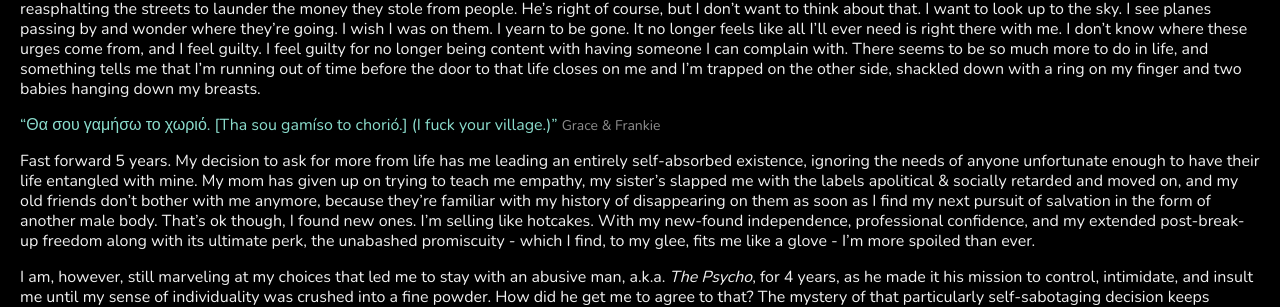
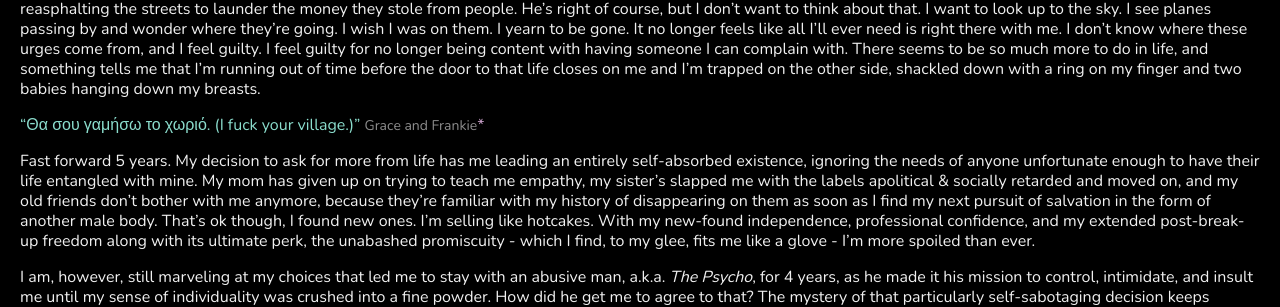
Before and after one commit to olivecarambola/logbook, a Jekyll site: the page built from _posts/2022-06-01-water.md, in a window 1280 px wide. Shown: the part 423-730 px from the top of the page. Built offline with Jekyll 4.4.1, drawn with Linux system fonts in a browser that asks for light colours; some web fonts are replaced.

Commit message:
Update 2022-06-01-water.md

```diff
--- a/_posts/2022-06-01-water.md
+++ b/_posts/2022-06-01-water.md
@@ -20,7 +20,7 @@
 
 Fast forward 4 years. I can't walk down the street without someone droning on and on by my side about how crappy the asphalt work is, and how the government keeps reasphalting the streets to launder the money they stole from people. He's right of course, but I don't want to think about that. I want to look up to the sky. I see planes passing by and wonder where they're going. I wish I was on them. I yearn to be gone. It no longer feels like all I'll ever need is right there with me. I don't know where these urges come from, and I feel guilty. I feel guilty for no longer being content with having someone I can complain with. There seems to be so much more to do in life, and something tells me that I'm running out of time before the door to that life closes on me and I'm trapped on the other side, shackled down with a ring on my finger and two babies hanging down my breasts.
 
-<span class="text-body-quote">"Θα σου γαμήσω το χωριό. [Tha sou gamíso to chorió.] (I fuck your village.)"</span> <span class="text-body-credit">Grace & Frankie</span>
+<span class="text-body-quote">"Θα σου γαμήσω το χωριό. (I fuck your village.)"</span> <span class="text-body-credit">Grace and Frankie</span><span class="annotated" data-note="[Tha sou gamíso to chorió.] From ''Grace and Frankie'' season 1, episode 9, ''The Invitation''.">*</span>
 
 Fast forward 5 years. My decision to ask for more from life has me leading an entirely self-absorbed existence, ignoring the needs of anyone unfortunate enough to have their life entangled with mine. My mom has given up on trying to teach me empathy, my sister's slapped me with the labels apolitical & socially retarded and moved on, and my old friends don't bother with me anymore, because they're familiar with my history of disappearing on them as soon as I find my next pursuit of salvation in the form of another male body. That's ok though, I found new ones. I'm selling like hotcakes. With my new-found independence, professional confidence, and my extended post-break-up freedom along with its ultimate perk, the unabashed promiscuity - which I find, to my glee, fits me like a glove - I'm more spoiled than ever.
 
```
